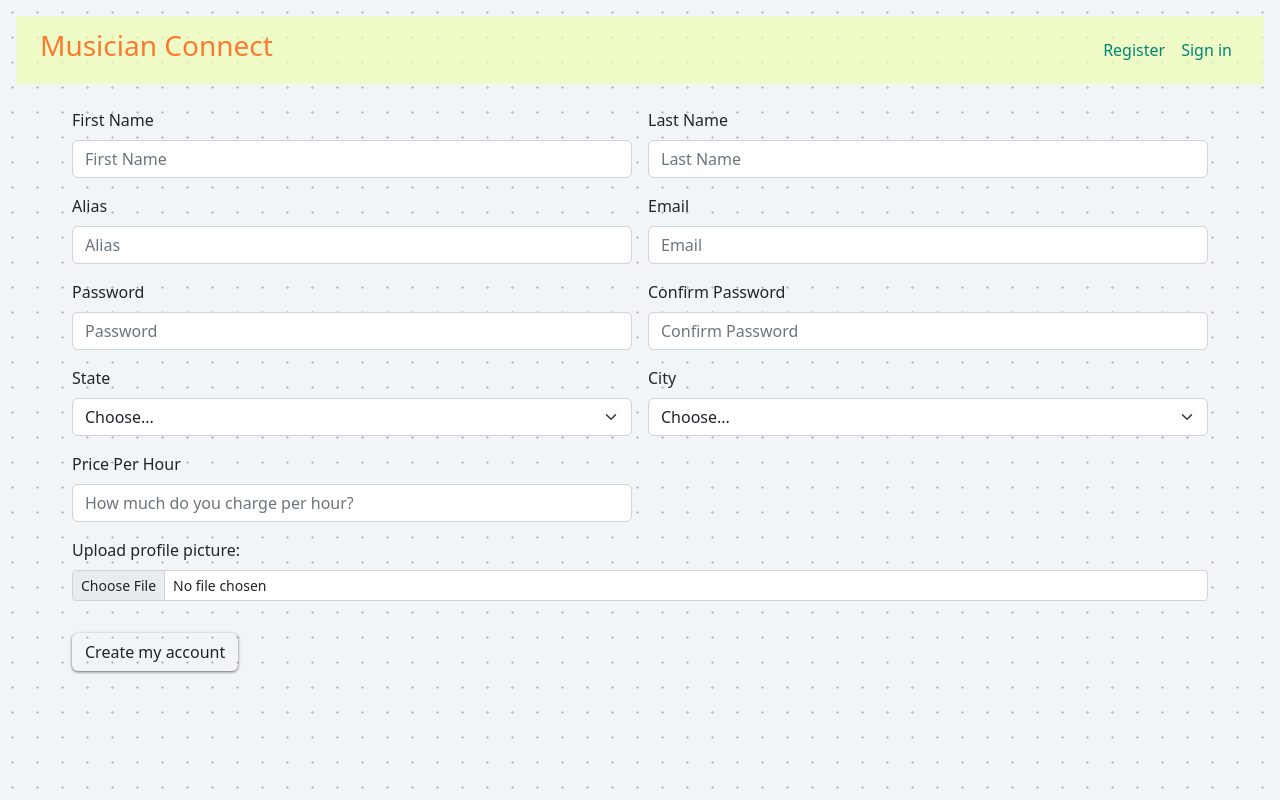
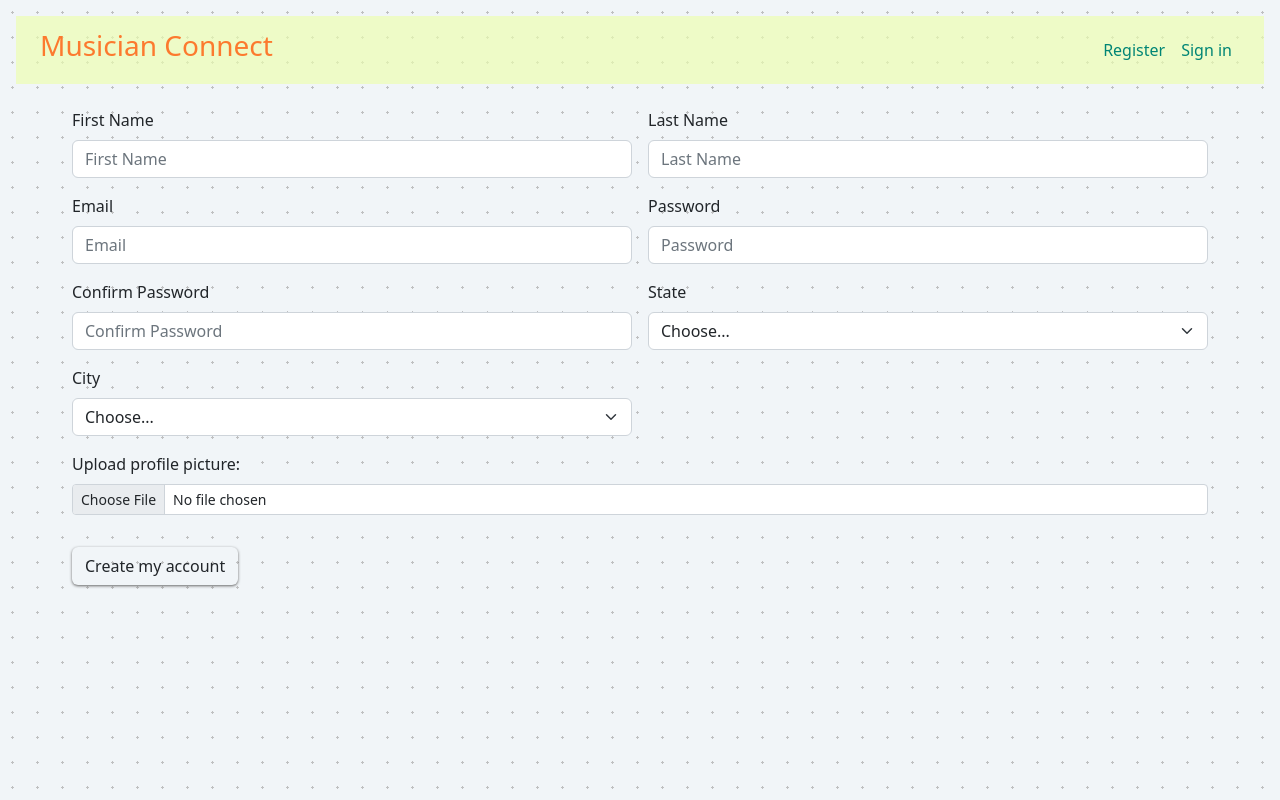
Before and after one commit to MikeRock51/Musician_Connect, a React (Create React App) app in the folder frontend/: page /register in a window 1280 px wide. Built offline with nearby package versions, Linux system fonts and the light colour scheme.

Commit message:
Conditionally render Musician specific fields

```diff
--- a/frontend/src/components/App.js
+++ b/frontend/src/components/App.js
@@ -28,9 +28,10 @@ function App() {
         <Routes>
           <Route path='/' element={<Home />} />
           <Route path='/register/user-type'
-             element={<Usertype onComplete={retrieveInput}/>}
+            element={<Usertype onComplete={retrieveInput} />}
           />
-          <Route path='/register' element={<Register />} />
+          <Route path='/register'
+            element={<Register userType={userData.userType} />} />
         </Routes>
       </div>
     </Router>
--- a/frontend/src/components/pages/Register.jsx
+++ b/frontend/src/components/pages/Register.jsx
@@ -2,8 +2,10 @@ import { useState } from "react";
 import Input from "../form_pieces/Input";
 import Select from "../form_pieces/Select";
 
-function Register() {
+function Register(props) {
     const [userData, setUserData] = useState({});
+
+    console.log(props.userType);
 
     function retrieveInput(key, value) {
         setUserData((prevData) => {
@@ -26,8 +28,8 @@ function Register() {
                 mandatory={true} onComplete={retrieveInput} />
             <Input type="text" name="lastName" text="Last Name"
                 mandatory={true} onComplete={retrieveInput} />
-            <Input type="text" name="alias" text="Alias"
-                mandatory={false} onComplete={retrieveInput} />
+            {props.userType === 'Musician' && <Input type="text" name="alias" text="Alias"
+                mandatory={false} onComplete={retrieveInput} />}
             <Input type="email" name="email" text="Email"
                 mandatory={true} onComplete={retrieveInput} />
             <Input type="password" name="password" text="Password"
@@ -38,8 +40,8 @@ function Register() {
                 onComplete={retrieveInput} />
             <Select name="city" items={['Dutse-Alhaji', 'Gwarinpa', 'Kubwa']}
                 onComplete={retrieveInput} text="City" />
-            <Input type="text" name="price_by_hour" text="Price Per Hour"
-                mandatory={true} onComplete={retrieveInput} />
+            {props.userType === 'Musician' && <Input type="text" name="price_by_hour" text="Price Per Hour"
+                mandatory={true} onComplete={retrieveInput} />}
 
             <div className="mb-3">
                 <label className="form-label">Upload profile picture:</label>
```
